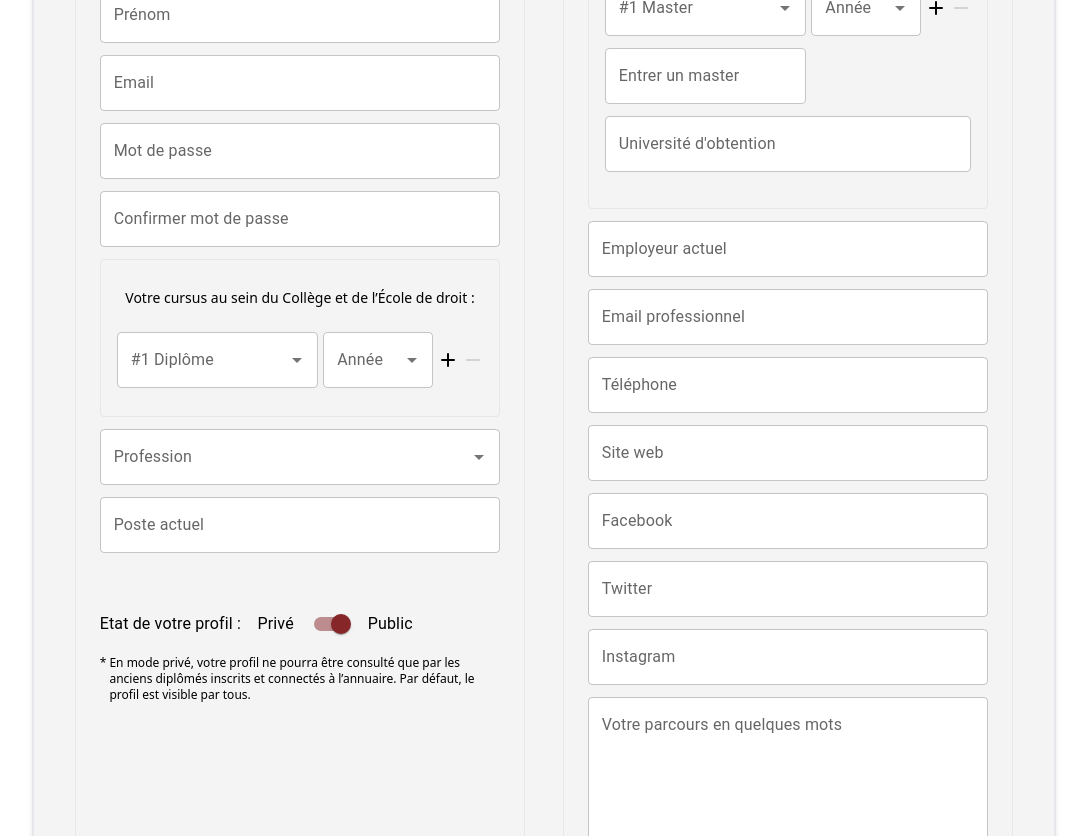
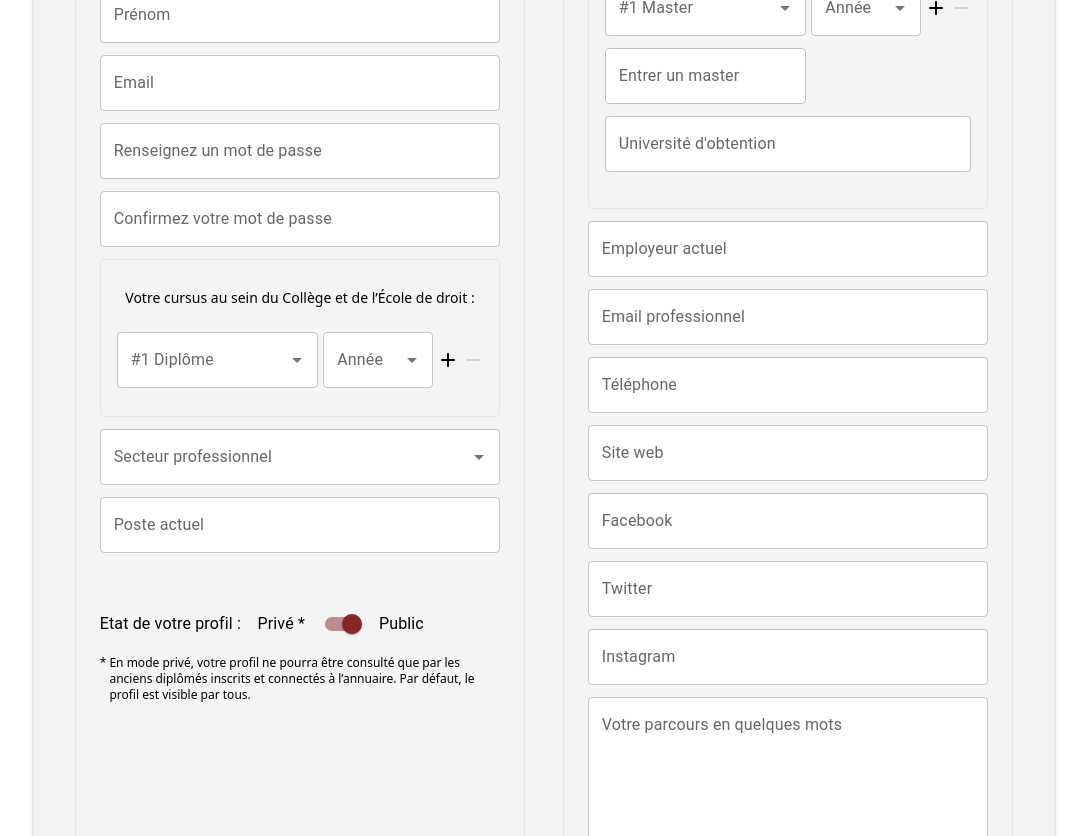
Before and after one commit to WildCodeSchool/2022-03-JS-Remote-404-Alumni-droit, a React (Vite) app in the folder frontend/: page /signup in a window 1280 px wide. Shown: the part 440-1276 px from the top of the page, without its empty margins (96-1183 px from the left). Built offline with nearby package versions, Linux system fonts and the light colour scheme; no server answers; a web font is replaced by a local one.

Commit message:
MODIFIED signUp with client requests

```diff
--- a/frontend/src/pages/SignUp.jsx
+++ b/frontend/src/pages/SignUp.jsx
@@ -196,7 +196,7 @@ function SignUp() {
                 render={({ field }) => (
                   <TextField
                     {...field}
-                    label="Mot de passe"
+                    label="Renseignez un mot de passe"
                     size="medium"
                     type="password"
                     error={errors && errors.lastname}
@@ -214,7 +214,7 @@ function SignUp() {
                 render={({ field }) => (
                   <TextField
                     {...field}
-                    label="Confirmer mot de passe"
+                    label="Confirmez votre mot de passe"
                     size="medium"
                     type="password"
                     error={errors && errors.lastname}
@@ -361,7 +361,7 @@ function SignUp() {
                       <TextField
                         {...params}
                         {...field}
-                        label="Profession"
+                        label="Secteur professionnel"
                         color="primary"
                         inputRef={ref}
                         error={errors && errors.profession_id}
@@ -402,7 +402,7 @@ function SignUp() {
                   size="medium"
                 >
                   <Typography size="medium">
-                    Etat de votre profil : &nbsp;&nbsp; Privé
+                    Etat de votre profil : &nbsp;&nbsp; Privé *
                   </Typography>
                   <Switch checked={checked} onChange={handleChange} />
                   <Typography>Public</Typography>
@@ -437,7 +437,7 @@ function SignUp() {
                               id="combo-box-4"
                               options={masterData}
                               getOptionLabel={(option) =>
-                                option.title.replace("&apos;E", "'É")
+                                option.title.replace("&apos;", "'")
                               }
                               sx={{
                                 width: "55%",
```
